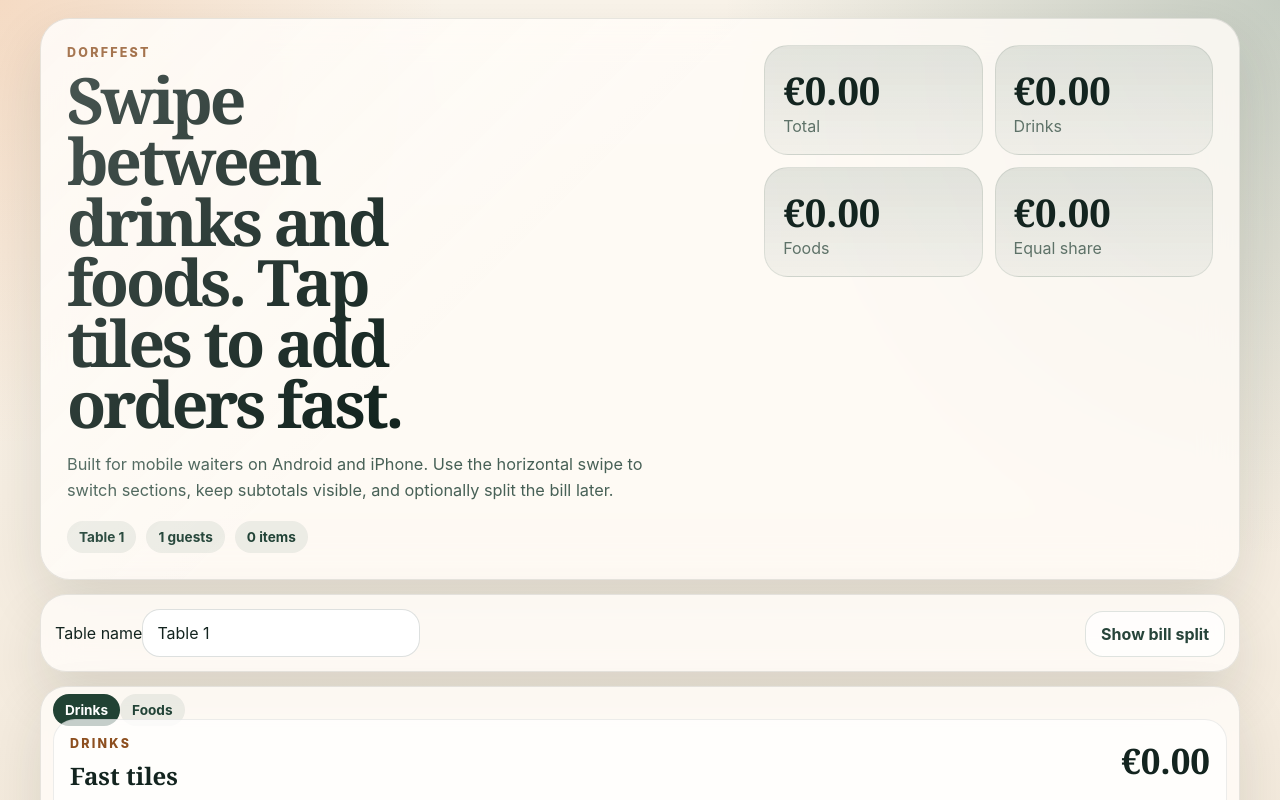
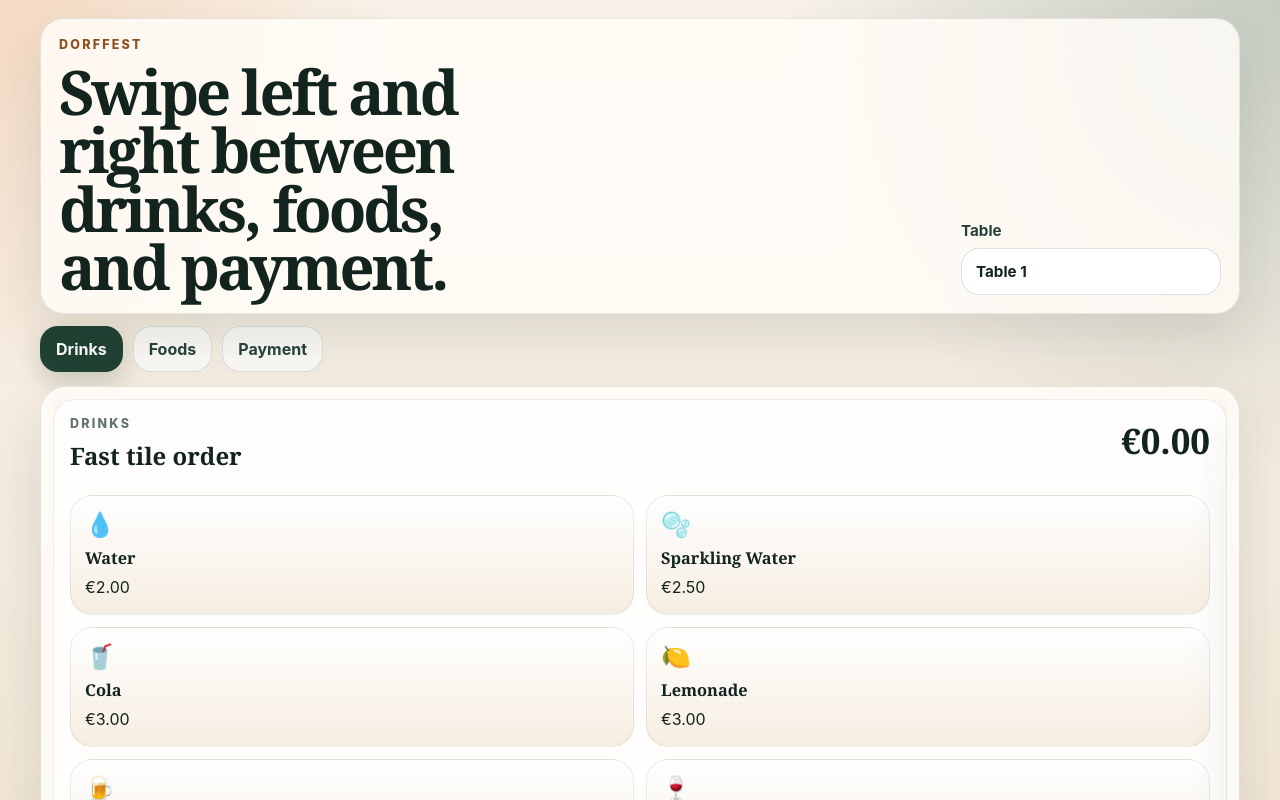
Before and after one commit to danielrieger-lab/dorffest, a React (Vite) app: page / in a window 1280 px wide. Shown: the top 800 px of the page. Built offline with nearby package versions, Linux system fonts and the light colour scheme.

Commit message:
Add three-page swipe layout

```diff
--- a/src/App.tsx
+++ b/src/App.tsx
@@ -1,9 +1,12 @@
 import { useEffect, useMemo, useRef, useState } from 'react';
 
+type Panel = 'drinks' | 'foods' | 'payment';
+
 type Category = 'drinks' | 'foods';
-type SplitMode = 'guest' | 'equal';
 
-interface OrderTile {
+type SplitMode = 'equal' | 'guest';
+
+interface Tile {
   id: string;
   name: string;
   price: number;
@@ -28,13 +31,13 @@ interface AppState {
   splitMode: SplitMode;
   guests: Guest[];
   items: OrderItem[];
-  activePanel: Category;
+  activePanel: Panel;
 }
 
 const STORAGE_KEY = 'dorffest:state';
 const currencyFormatter = new Intl.NumberFormat(undefined, { style: 'currency', currency: 'EUR' });
 
-const drinkTiles: OrderTile[] = [
+const drinkTiles: Tile[] = [
   { id: 'water', name: 'Water', price: 2, icon: '💧' },
   { id: 'sparkling-water', name: 'Sparkling Water', price: 2.5, icon: '🫧' },
   { id: 'cola', name: 'Cola', price: 3, icon: '🥤' },
@@ -43,7 +46,7 @@ const drinkTiles: OrderTile[] = [
   { id: 'wine', name: 'Wine', price: 5.5, icon: '🍷' }
 ];
 
-const foodTiles: OrderTile[] = [
+const foodTiles: Tile[] = [
   { id: 'pretzel', name: 'Pretzel', price: 3, icon: '🥨' },
   { id: 'fries', name: 'Fries', price: 5.5, icon: '🍟' },
   { id: 'bratwurst', name: 'Bratwurst', price: 6.5, icon: '🌭' },
@@ -64,8 +67,7 @@ function formatMoney(value: number): string {
   return currencyFormatter.format(value);
 }
 
-function loadState(): AppState {
-  if (typeof window === 'undefined') {
+function createDefaultState(): AppState {
   return {
     tableName: 'Table 1',
     splitMode: 'guest',
@@ -75,31 +77,27 @@ function loadState(): AppState {
   };
 }
 
+function loadState(): AppState {
+  if (typeof window === 'undefined') {
+    return createDefaultState();
+  }
+
   const raw = window.localStorage.getItem(STORAGE_KEY);
 
   if (!raw) {
-    return {
-      tableName: 'Table 1',
-      splitMode: 'guest',
-      guests: [{ id: createId(), name: 'Guest 1' }],
-      items: [],
-      activePanel: 'drinks'
-    };
+    return createDefaultState();
   }
 
   try {
     const parsed = JSON.parse(raw) as Partial<AppState>;
+
     const guests = Array.isArray(parsed.guests) && parsed.guests.length > 0
       ? parsed.guests
           .filter((guest): guest is Guest => typeof guest?.id === 'string' && typeof guest?.name === 'string')
           .map((guest) => ({ id: guest.id, name: guest.name }))
       : [{ id: createId(), name: 'Guest 1' }];
 
-    return {
-      tableName: typeof parsed.tableName === 'string' ? parsed.tableName : 'Table 1',
-      splitMode: parsed.splitMode === 'equal' ? 'equal' : 'guest',
-      guests,
-      items: Array.isArray(parsed.items)
+    const items = Array.isArray(parsed.items)
       ? parsed.items.filter(
           (item): item is OrderItem =>
             typeof item?.id === 'string' &&
@@ -108,17 +106,17 @@ function loadState(): AppState {
             typeof item.price === 'number' &&
             typeof item.quantity === 'number'
         )
-        : [],
-      activePanel: parsed.activePanel === 'foods' ? 'foods' : 'drinks'
+      : [];
+
+    return {
+      tableName: typeof parsed.tableName === 'string' ? parsed.tableName : 'Table 1',
+      splitMode: parsed.splitMode === 'equal' ? 'equal' : 'guest',
+      guests,
+      items,
+      activePanel: parsed.activePanel === 'foods' || parsed.activePanel === 'payment' ? parsed.activePanel : 'drinks'
     };
   } catch {
-    return {
-      tableName: 'Table 1',
-      splitMode: 'guest',
-      guests: [{ id: createId(), name: 'Guest 1' }],
-      items: [],
-      activePanel: 'drinks'
-    };
+    return createDefaultState();
   }
 }
 
@@ -130,10 +128,27 @@ function saveState(state: AppState): void {
   window.localStorage.setItem(STORAGE_KEY, JSON.stringify(state));
 }
 
+function summarize(items: OrderItem[]) {
+  return items.reduce(
+    (summary, item) => {
+      const lineTotal = item.price * item.quantity;
+
+      if (item.category === 'drinks') {
+        summary.drinks += lineTotal;
+      } else {
+        summary.foods += lineTotal;
+      }
+
+      summary.total += lineTotal;
+      return summary;
+    },
+    { drinks: 0, foods: 0, total: 0 }
+  );
+}
+
 function App() {
   const [state, setState] = useState<AppState>(() => loadState());
-  const [splitOpen, setSplitOpen] = useState(false);
-  const swipeTrackRef = useRef<HTMLDivElement | null>(null);
+  const trackRef = useRef<HTMLDivElement | null>(null);
 
   useEffect(() => {
     saveState(state);
@@ -141,25 +156,14 @@ function App() {
 
   const drinks = useMemo(() => state.items.filter((item) => item.category === 'drinks'), [state.items]);
   const foods = useMemo(() => state.items.filter((item) => item.category === 'foods'), [state.items]);
-  const drinksTotal = useMemo(() => drinks.reduce((sum, item) => sum + item.price * item.quantity, 0), [drinks]);
-  const foodsTotal = useMemo(() => foods.reduce((sum, item) => sum + item.price * item.quantity, 0), [foods]);
-  const total = drinksTotal + foodsTotal;
+  const drinkTotals = useMemo(() => summarize(drinks), [drinks]);
+  const foodTotals = useMemo(() => summarize(foods), [foods]);
+  const total = drinkTotals.total + foodTotals.total;
   const equalShare = state.guests.length > 0 ? total / state.guests.length : 0;
 
-  const totalsByGuest = useMemo(
-    () =>
-      state.guests.map((guest) => {
-        const guestItems = state.items.filter((item) => item.id.startsWith(guest.id));
-        const guestTotal = guestItems.reduce((sum, item) => sum + item.price * item.quantity, 0);
-
-        return { guest, total: guestTotal };
-      }),
-    [state.guests, state.items]
-  );
-
-  function addTile(tile: OrderTile, category: Category): void {
+  function addTile(tile: Tile, category: Category): void {
     setState((current) => {
-      const existing = current.items.find((item) => item.name === tile.name && item.category === category);
+      const existing = current.items.find((item) => item.category === category && item.name === tile.name);
 
       if (existing) {
         return {
@@ -184,7 +188,7 @@ function App() {
     });
   }
 
-  function adjustItem(itemId: string, delta: number): void {
+  function changeQuantity(itemId: string, delta: number): void {
     setState((current) => ({
       ...current,
       items: current.items
@@ -207,18 +211,6 @@ function App() {
     }));
   }
 
-  function syncActivePanel(): void {
-    const track = swipeTrackRef.current;
-
-    if (!track) {
-      return;
-    }
-
-    const activePanel = track.scrollLeft > track.clientWidth / 2 ? 'foods' : 'drinks';
-
-    setState((current) => (current.activePanel === activePanel ? current : { ...current, activePanel }));
-  }
-
   function updateGuestName(guestId: string, name: string): void {
     setState((current) => ({
       ...current,
@@ -226,89 +218,66 @@ function App() {
     }));
   }
 
-  function summarizeDrinksFoods(items: OrderItem[]) {
-    return items.reduce(
-      (summary, item) => {
-        const lineTotal = item.price * item.quantity;
+  function syncActivePanel(): void {
+    const track = trackRef.current;
 
-        if (item.category === 'drinks') {
-          summary.drinks += lineTotal;
-        } else {
-          summary.foods += lineTotal;
+    if (!track) {
+      return;
     }
 
-        summary.total += lineTotal;
-        return summary;
-      },
-      { drinks: 0, foods: 0, total: 0 }
-    );
+    const index = Math.round(track.scrollLeft / Math.max(1, track.clientWidth));
+    const nextPanel: Panel = index <= 0 ? 'drinks' : index === 1 ? 'foods' : 'payment';
+
+    setState((current) => (current.activePanel === nextPanel ? current : { ...current, activePanel: nextPanel }));
   }
 
-  const drinkSummary = summarizeDrinksFoods(drinks);
-  const foodSummary = summarizeDrinksFoods(foods);
+  function goToPanel(panel: Panel): void {
+    const track = trackRef.current;
+
+    if (!track) {
+      setState((current) => (current.activePanel === panel ? current : { ...current, activePanel: panel }));
+      return;
+    }
+
+    const index = panel === 'drinks' ? 0 : panel === 'foods' ? 1 : 2;
+    track.scrollTo({ left: track.clientWidth * index, behavior: 'smooth' });
+    setState((current) => (current.activePanel === panel ? current : { ...current, activePanel: panel }));
+  }
 
   return (
     <main className="app-shell">
-      <header className="hero-card">
-        <div className="hero-copy">
+      <header className="top-bar">
+        <div>
           <p className="eyebrow">Dorffest</p>
-          <h1>Swipe between drinks and foods. Tap tiles to add orders fast.</h1>
-          <p className="hero-text">
-            Built for mobile waiters on Android and iPhone. Use the horizontal swipe to switch sections, keep subtotals visible, and optionally split the bill later.
-          </p>
-
-          <div className="hero-meta">
-            <span>{state.tableName}</span>
-            <span>{state.guests.length} guests</span>
-            <span>{state.items.length} items</span>
+          <h1>Swipe left and right between drinks, foods, and payment.</h1>
         </div>
-        </div>
-
-        <div className="stats-grid">
-          <article>
-            <strong>{formatMoney(total)}</strong>
-            <span>Total</span>
-          </article>
-          <article>
-            <strong>{formatMoney(drinkSummary.drinks)}</strong>
-            <span>Drinks</span>
-          </article>
-          <article>
-            <strong>{formatMoney(foodSummary.foods)}</strong>
-            <span>Foods</span>
-          </article>
-          <article>
-            <strong>{formatMoney(equalShare)}</strong>
-            <span>Equal share</span>
-          </article>
-        </div>
+        <label className="table-field">
+          Table
+          <input value={state.tableName} onChange={(event) => setState((current) => ({ ...current, tableName: event.target.value }))} />
+        </label>
       </header>
 
-      <section className="table-bar">
-        <label>
-          Table name
-          <input value={state.tableName} onChange={(event) => setState((current) => ({ ...current, tableName: event.target.value }))} />
-        </label>
+      <nav className="page-tabs" aria-label="Order sections">
+        <button type="button" className={state.activePanel === 'drinks' ? 'tab active' : 'tab'} onClick={() => goToPanel('drinks')}>
+          Drinks
+        </button>
+        <button type="button" className={state.activePanel === 'foods' ? 'tab active' : 'tab'} onClick={() => goToPanel('foods')}>
+          Foods
+        </button>
+        <button type="button" className={state.activePanel === 'payment' ? 'tab active' : 'tab'} onClick={() => goToPanel('payment')}>
+          Payment
+        </button>
+      </nav>
 
-        <button type="button" className={splitOpen ? 'tab active' : 'tab'} onClick={() => setSplitOpen((current) => !current)}>
-          {splitOpen ? 'Hide bill split' : 'Show bill split'}
-        </button>
-      </section>
-
-      <section className="swipe-shell" aria-label="Order panels">
-        <div className="swipe-hint">
-          <span className={state.activePanel === 'drinks' ? 'active' : ''}>Drinks</span>
-          <span className={state.activePanel === 'foods' ? 'active' : ''}>Foods</span>
-        </div>
-
-        <div className="swipe-track" ref={swipeTrackRef} onScroll={syncActivePanel}>
-          <section className="panel panel-drinks" onClick={() => setState((current) => ({ ...current, activePanel: 'drinks' }))}>
+      <section className="swipe-shell" aria-label="Swipeable order pages">
+        <div className="swipe-track" ref={trackRef} onScroll={syncActivePanel}>
+          <section className="panel panel-drinks">
             <div className="panel-head">
               <div>
                 <p className="eyebrow">Drinks</p>
-                <h2>Fast tiles</h2>
+                <h2>Fast tile order</h2>
               </div>
-              <strong>{formatMoney(drinkSummary.drinks)}</strong>
+              <strong>{formatMoney(drinkTotals.drinks)}</strong>
             </div>
 
             <div className="tile-grid">
@@ -334,10 +303,10 @@ function App() {
                       </span>
                     </div>
                     <div className="row-actions">
-                      <button type="button" onClick={() => adjustItem(item.id, -1)}>
+                      <button type="button" onClick={() => changeQuantity(item.id, -1)}>
                         -
                       </button>
-                      <button type="button" onClick={() => adjustItem(item.id, 1)}>
+                      <button type="button" onClick={() => changeQuantity(item.id, 1)}>
                         +
                       </button>
                       <button type="button" className="danger" onClick={() => removeItem(item.id)}>
@@ -350,13 +319,13 @@ function App() {
             </div>
           </section>
 
-          <section className="panel panel-foods" onClick={() => setState((current) => ({ ...current, activePanel: 'foods' }))}>
+          <section className="panel panel-foods">
             <div className="panel-head">
               <div>
                 <p className="eyebrow">Foods</p>
-                <h2>Fast tiles</h2>
+                <h2>Fast tile order</h2>
               </div>
-              <strong>{formatMoney(foodSummary.foods)}</strong>
+              <strong>{formatMoney(foodTotals.foods)}</strong>
             </div>
 
             <div className="tile-grid">
@@ -382,10 +351,10 @@ function App() {
                       </span>
                     </div>
                     <div className="row-actions">
-                      <button type="button" onClick={() => adjustItem(item.id, -1)}>
+                      <button type="button" onClick={() => changeQuantity(item.id, -1)}>
                         -
                       </button>
-                      <button type="button" onClick={() => adjustItem(item.id, 1)}>
+                      <button type="button" onClick={() => changeQuantity(item.id, 1)}>
                         +
                       </button>
                       <button type="button" className="danger" onClick={() => removeItem(item.id)}>
@@ -397,31 +366,28 @@ function App() {
               )}
             </div>
           </section>
-        </div>
-      </section>
 
-      {splitOpen ? (
-        <section className="split-card">
+          <section className="panel panel-payment">
             <div className="panel-head">
               <div>
-              <p className="eyebrow">Bill split</p>
-              <h2>Secondary view</h2>
+                <p className="eyebrow">Payment</p>
+                <h2>Overview and bill split</h2>
               </div>
               <strong>{formatMoney(total)}</strong>
             </div>
 
             <div className="split-summary-grid">
               <article>
+                <strong>{formatMoney(drinkTotals.drinks)}</strong>
+                <span>Drinks</span>
+              </article>
+              <article>
+                <strong>{formatMoney(foodTotals.foods)}</strong>
+                <span>Foods</span>
+              </article>
+              <article>
                 <strong>{formatMoney(equalShare)}</strong>
                 <span>Equal share</span>
-            </article>
-            <article>
-              <strong>{formatMoney(total)}</strong>
-              <span>Grand total</span>
-            </article>
-            <article>
-              <strong>{state.guests.length}</strong>
-              <span>Guests</span>
               </article>
             </div>
 
@@ -438,15 +404,19 @@ function App() {
             </div>
 
             <div className="guest-grid">
-            {totalsByGuest.map(({ guest, total: guestTotal }) => (
-              <article key={guest.id} className="guest-card">
+              {state.guests.map((guest, index) => (
+                <article className="guest-card" key={guest.id}>
+                  <label>
+                    Guest {index + 1}
                     <input value={guest.name} onChange={(event) => updateGuestName(guest.id, event.target.value)} />
-                <strong>{formatMoney(state.splitMode === 'equal' ? equalShare : guestTotal)}</strong>
+                  </label>
+                  <strong>{formatMoney(equalShare)}</strong>
                 </article>
               ))}
             </div>
           </section>
-      ) : null}
+        </div>
+      </section>
     </main>
   );
 }
--- a/src/styles.css
+++ b/src/styles.css
@@ -9,6 +9,332 @@
   text-rendering: optimizeLegibility;
   -webkit-font-smoothing: antialiased;
   -moz-osx-font-smoothing: grayscale;
+}
+
+* {
+  box-sizing: border-box;
+}
+
+html,
+body,
+#root {
+  min-height: 100%;
+  margin: 0;
+}
+
+body {
+  min-height: 100vh;
+}
+
+button,
+input,
+select,
+textarea {
+  font: inherit;
+}
+
+button {
+  cursor: pointer;
+  -webkit-tap-highlight-color: transparent;
+}
+
+input,
+select,
+textarea {
+  border: 1px solid rgba(19, 36, 31, 0.14);
+  border-radius: 18px;
+  padding: 13px 14px;
+  background: rgba(255, 255, 255, 0.95);
+  color: #13241f;
+}
+
+input:focus,
+select:focus,
+textarea:focus,
+button:focus-visible {
+  outline: 3px solid rgba(33, 66, 52, 0.18);
+  outline-offset: 2px;
+}
+
+button {
+  border: none;
+  border-radius: 16px;
+  padding: 12px 14px;
+  background: #214234;
+  color: #fff;
+  font-weight: 700;
+}
+
+button:hover {
+  box-shadow: 0 14px 30px rgba(33, 66, 52, 0.16);
+}
+
+.app-shell {
+  width: min(1200px, calc(100vw - 16px));
+  margin: 0 auto;
+  padding: 10px 0 24px;
+}
+
+.top-bar,
+.swipe-shell,
+.panel,
+.guest-card {
+  border: 1px solid rgba(19, 36, 31, 0.1);
+  border-radius: 24px;
+  background: rgba(255, 252, 247, 0.86);
+  box-shadow: 0 24px 56px rgba(24, 38, 32, 0.12);
+  backdrop-filter: blur(18px);
+}
+
+.top-bar {
+  display: flex;
+  align-items: end;
+  justify-content: space-between;
+  gap: 16px;
+  padding: 18px;
+}
+
+.top-bar h1,
+.panel-head h2 {
+  margin: 0;
+  font-family: Georgia, 'Times New Roman', serif;
+}
+
+.top-bar h1 {
+  max-width: 13ch;
+  font-size: clamp(2rem, 4.8vw, 4.4rem);
+  line-height: 0.95;
+  letter-spacing: -0.05em;
+}
+
+.eyebrow {
+  margin: 0 0 10px;
+  color: #8d4f1f;
+  font-size: 0.78rem;
+  font-weight: 800;
+  letter-spacing: 0.18em;
+  text-transform: uppercase;
+}
+
+.table-field {
+  display: grid;
+  gap: 8px;
+  min-width: 220px;
+  color: #264039;
+  font-weight: 700;
+}
+
+.page-tabs,
+.hero-meta,
+.split-toolbar,
+.row-actions {
+  display: flex;
+  flex-wrap: wrap;
+  gap: 10px;
+}
+
+.page-tabs {
+  margin-top: 12px;
+}
+
+.tab {
+  background: rgba(255, 255, 255, 0.75);
+  color: #27443a;
+  box-shadow: inset 0 0 0 1px rgba(31, 67, 54, 0.14);
+}
+
+.tab.active {
+  background: #214234;
+  color: #fff;
+}
+
+.swipe-shell {
+  margin-top: 12px;
+  padding: 12px;
+}
+
+.swipe-track {
+  display: grid;
+  grid-auto-flow: column;
+  grid-auto-columns: 100%;
+  gap: 12px;
+  overflow-x: auto;
+  scroll-snap-type: x mandatory;
+  -webkit-overflow-scrolling: touch;
+  scrollbar-width: none;
+}
+
+.swipe-track::-webkit-scrollbar {
+  display: none;
+}
+
+.panel {
+  scroll-snap-align: start;
+  min-height: 74vh;
+  padding: 16px;
+  display: grid;
+  gap: 14px;
+}
+
+.panel-head {
+  display: flex;
+  align-items: start;
+  justify-content: space-between;
+  gap: 14px;
+}
+
+.panel-head p,
+.order-row span,
+.empty-state {
+  margin: 0;
+  color: #61756b;
+}
+
+.tile-grid {
+  display: grid;
+  grid-template-columns: repeat(2, minmax(0, 1fr));
+  gap: 12px;
+}
+
+.order-tile {
+  display: grid;
+  gap: 8px;
+  align-content: start;
+  min-height: 112px;
+  padding: 14px;
+  border: 1px solid rgba(19, 36, 31, 0.08);
+  border-radius: 22px;
+  background: linear-gradient(180deg, rgba(255, 255, 255, 0.96), rgba(244, 235, 221, 0.88));
+  color: #13241f;
+  text-align: left;
+}
+
+.order-tile strong,
+.panel-head strong,
+.guest-card strong {
+  display: block;
+  font-family: Georgia, 'Times New Roman', serif;
+  font-size: clamp(1.2rem, 2.8vw, 2.2rem);
+}
+
+.tile-icon {
+  font-size: 1.5rem;
+}
+
+.order-list {
+  display: grid;
+  gap: 10px;
+}
+
+.order-row {
+  display: flex;
+  justify-content: space-between;
+  align-items: start;
+  gap: 12px;
+  padding: 12px 14px;
+  border: 1px solid rgba(19, 36, 31, 0.08);
+  border-radius: 18px;
+  background: rgba(255, 255, 255, 0.88);
+}
+
+.row-actions {
+  justify-content: end;
+  align-items: center;
+}
+
+.danger {
+  background: #9d5038;
+}
+
+.split-summary-grid {
+  display: grid;
+  grid-template-columns: repeat(3, minmax(0, 1fr));
+  gap: 12px;
+}
+
+.split-summary-grid article {
+  padding: 16px;
+  border-radius: 20px;
+  background: linear-gradient(180deg, rgba(33, 67, 54, 0.12), rgba(33, 67, 54, 0.05));
+  border: 1px solid rgba(33, 67, 54, 0.08);
+}
+
+.split-summary-grid span,
+.guest-card label {
+  color: #61756b;
+}
+
+.guest-grid {
+  display: grid;
+  grid-template-columns: repeat(2, minmax(0, 1fr));
+  gap: 12px;
+}
+
+.guest-card {
+  padding: 14px;
+  display: grid;
+  gap: 10px;
+}
+
+.guest-card input {
+  width: 100%;
+}
+
+.empty-state {
+  padding: 14px;
+  border-radius: 18px;
+  background: rgba(33, 67, 54, 0.06);
+}
+
+@media (max-width: 980px) {
+  .top-bar {
+    flex-direction: column;
+    align-items: stretch;
+  }
+
+  .tile-grid,
+  .guest-grid,
+  .split-summary-grid {
+    grid-template-columns: repeat(2, minmax(0, 1fr));
+  }
+}
+
+@media (max-width: 720px) {
+  .app-shell {
+    width: min(100vw - 12px, 1200px);
+    padding-top: 8px;
+    padding-bottom: 16px;
+  }
+
+  .top-bar,
+  .swipe-shell,
+  .panel,
+  .guest-card {
+    border-radius: 20px;
+    padding: 14px;
+  }
+
+  .tile-grid,
+  .guest-grid,
+  .split-summary-grid {
+    grid-template-columns: 1fr;
+  }
+
+  .panel {
+    min-height: 68vh;
+  }
+
+  .panel-head,
+  .order-row,
+  .split-toolbar {
+    flex-direction: column;
+    align-items: stretch;
+  }
+
+  .row-actions {
+    justify-content: start;
+    flex-wrap: wrap;
+  }
 }
 
 .app-shell {
```
Lines whose indentation alone changed are shown as unchanged.
